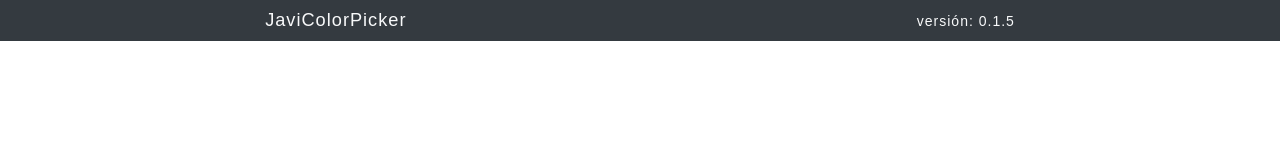
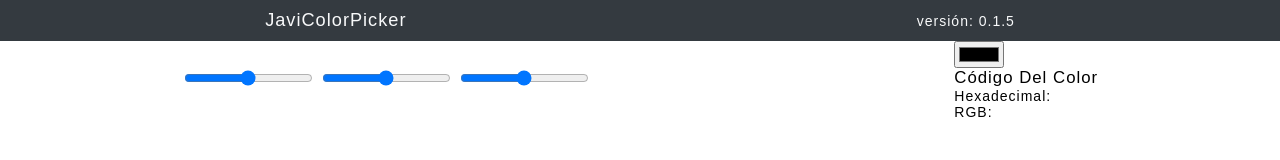
Before and after one commit to javialveo/javicolorpicker, a plain HTML site: page index.html in a window 1280 px wide. Drawn offline with Linux system fonts and the light colour scheme.

Commit message:
Se agregan los estilos para el contenedor y los controles de la aplicación.

```diff
--- a/css/style.css
+++ b/css/style.css
@@ -1 +1,47 @@
-*,*::before,*::after{box-sizing:border-box}body,li,p,ul,ol,span,a,header,main,footer,article,section,aside,nav,div,h1,h2,h3,h4,h5,h6{font:inherit;font-size:100%;margin:0;padding:0}a{color:inherit;text-decoration:none}body{font-family:Liberation Sans,Arial,sans-serif;font-size:.875em;letter-spacing:1px;width:100%}.header{align-items:center;background-color:#343a40;color:#f8f9fa;display:flex;justify-content:space-around;padding:10px}.header__title{font-size:1.3em}
+*, *::before, *::after {
+  box-sizing: border-box;
+}
+
+/* Reset Styles */
+body, li, p, ul, ol, span, a, header, main, footer, article, section, aside, nav, div, h1, h2, h3, h4, h5, h6 {
+  font: inherit;
+  font-size: 100%;
+  margin: 0;
+  padding: 0;
+}
+
+a {
+  color: inherit;
+  text-decoration: none;
+}
+
+body {
+  font-family: Liberation Sans, Arial, sans-serif;
+  font-size: 0.875em;
+  letter-spacing: 1px;
+  width: 100%;
+}
+
+.header {
+  align-items: center;
+  background-color: #343A40;
+  color: #F8F9FA;
+  display: flex;
+  justify-content: space-around;
+  padding: 10px;
+}
+.header__title {
+  font-size: 1.3em;
+}
+
+.container {
+  display: grid;
+  grid-template-areas: "color    legend" "selector slider";
+  justify-content: space-around;
+}
+.container__color {
+  padding: 5px;
+}
+.container__title {
+  font-size: 1.2em;
+}
--- a/index.html
+++ b/index.html
@@ -13,7 +13,30 @@
       <p class="header__version">versión: <span id="versionApp"></span></p>
     </header>
 
-    <main>
+    <main class="container">
+      <div class="container__color">
+        <div class="colorBox"></div>
+      </div>
+
+      <div class="container__selector">
+        <form class="selector__HTML">
+          <input id="htmlSelector" type="color" name="colorSelector">
+        </form>
+      </div>
+
+      <div class="container__slider">
+        <form class="rgbSelector">
+          <input type="range" name="colorRed">
+          <input type="range" name="colorGreen">
+          <input type="range" name="colorBlue">
+        </form>
+      </div>
+
+      <div class="container__legends">
+        <h4 class="container__title">Código Del Color</h4>
+        <p>Hexadecimal:<span></span></p>
+        <p>RGB:<span></span></p>
+      </div>
     </main>
 
     <footer>
--- /dev/null
+++ b/sass/_content.scss
@@ -0,0 +1,16 @@
+@use 'variables' as utils;
+
+.container{
+  display: grid;
+  grid-template-areas: "color    legend"
+                       "selector slider";
+  justify-content: space-around;
+
+  &__color{
+    padding:5px;
+  }
+
+  &__title{
+    font-size: 1.2em;
+  }
+}
--- a/sass/main.scss
+++ b/sass/main.scss
@@ -1,3 +1,4 @@
 @use 'reset';
 @use 'globals';
 @use 'header';
+@use 'content'
```
